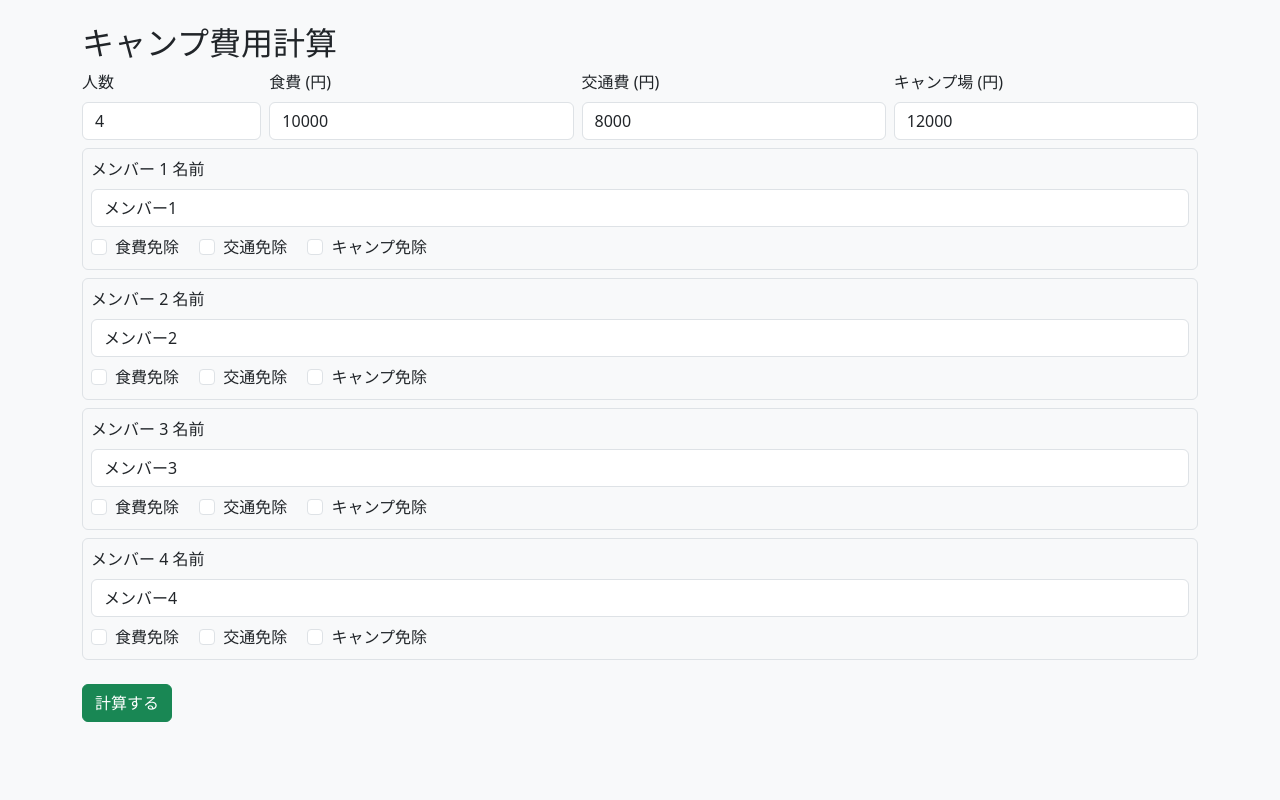
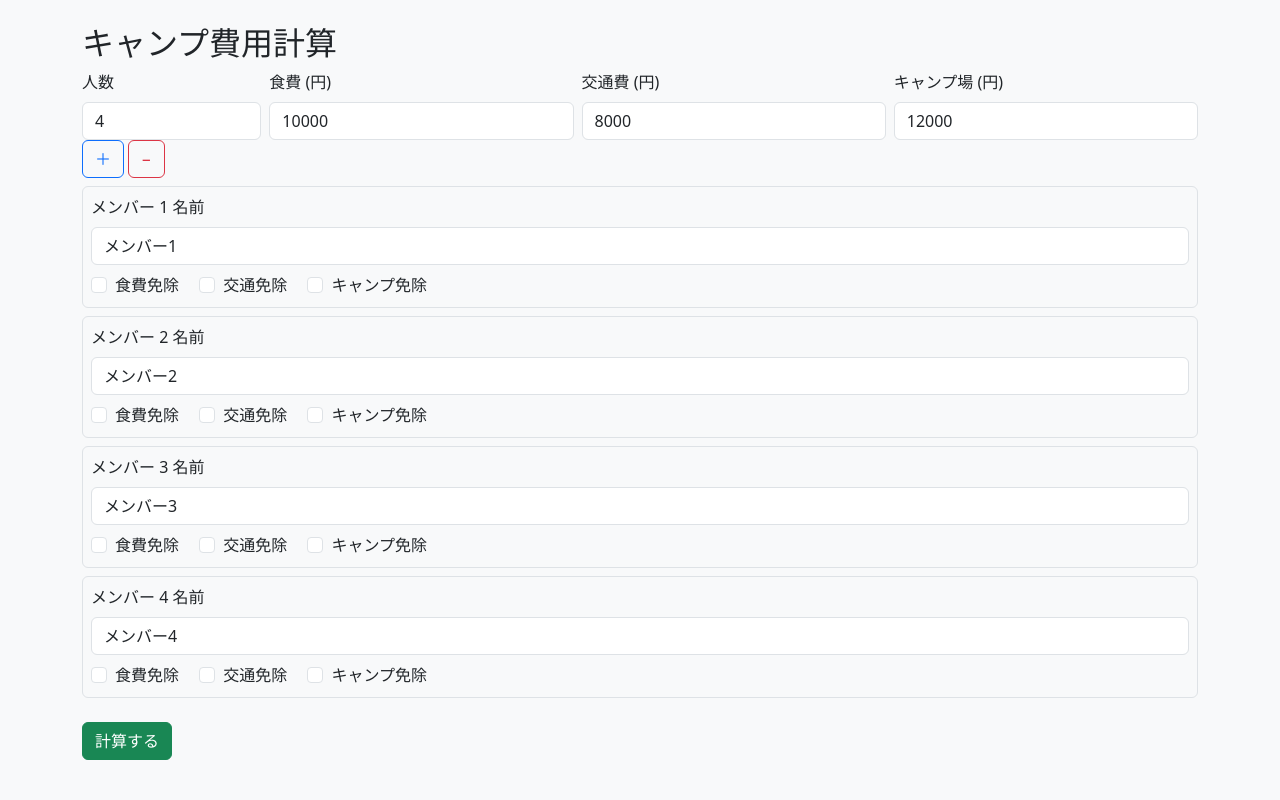
Before and after one commit to yt1092/campcostapp_flask, a Flask app: page / in a window 1280 px wide. Run offline with Flask 2, Linux system fonts and the light colour scheme; parts of the project's set-up code (start-up, migrations or seed data) failed here and were passed over.

Commit message:
Update index.html

```diff
--- a/templates/index.html
+++ b/templates/index.html
@@ -24,7 +24,12 @@
         <div class="col-2">
           <label class="form-label">人数</label>
           <input id="people" name="people" type="number" class="form-control" value="{{ form_people or 4 }}" min="1" max="100">
+          <div class="col-2 d-flex align-items-end">
+            <button type="button" class="btn btn-outline-primary me-1" id="add-person">＋</button>
+            <button type="button" class="btn btn-outline-danger" id="remove-person">−</button>
+          </div>
         </div>
+
         <div class="col">
           <label class="form-label">食費 (円)</label>
           <input name="food" type="number" class="form-control" value="{{ form_food or 10000 }}">
@@ -66,4 +71,5 @@
     initMembers(initialPeople, initialNames, initialFoodExempt, initialTransportExempt, initialCampExempt);
   </script>
 </body>
+
 </html>
```
